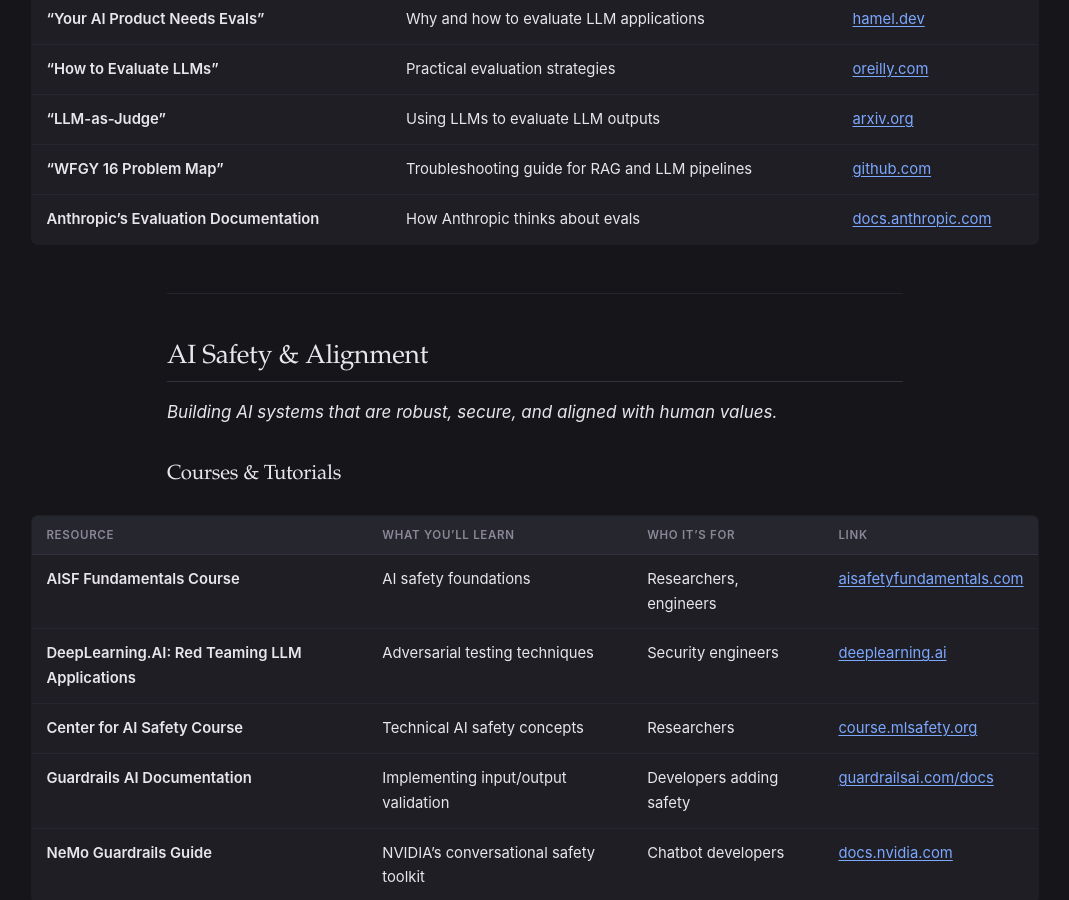
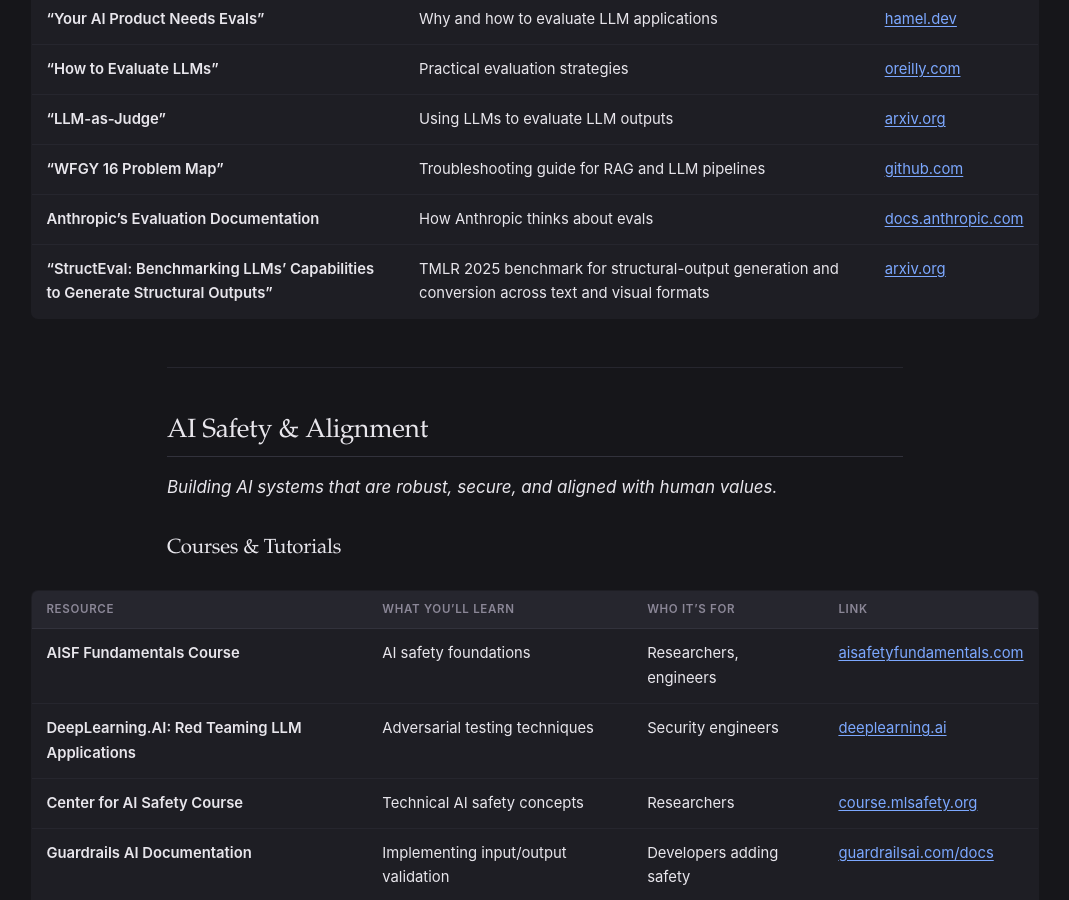
Before and after one commit to natnew/Awesome-Prompt-Engineering, a Jekyll site: the page built from Resources.md, in a window 1280 px wide and 900 px high, scrolled down 5803 px. Shown: the whole window, without its empty margins (105-1174 px from the left). Built offline with Jekyll 4.4.1, drawn with Linux system fonts in a browser that asks for light colours.

Commit message:
docs: add StructEval paper

```diff
--- a/Resources.md
+++ b/Resources.md
@@ -155,6 +155,7 @@
 | **"LLM-as-Judge"** | Using LLMs to evaluate LLM outputs | [arxiv.org](https://arxiv.org/abs/2306.05685) |
 | **"WFGY 16 Problem Map"** | Troubleshooting guide for RAG and LLM pipelines | [github.com](https://github.com/onestardao/WFGY/tree/main/ProblemMap/README.md) |
 | **Anthropic's Evaluation Documentation** | How Anthropic thinks about evals | [docs.anthropic.com](https://docs.anthropic.com/en/docs/build-with-claude/develop-tests) |
+| **"StructEval: Benchmarking LLMs' Capabilities to Generate Structural Outputs"** | TMLR 2025 benchmark for structural-output generation and conversion across text and visual formats | [arxiv.org](https://arxiv.org/abs/2505.20139) |
 
 ---
 
```
